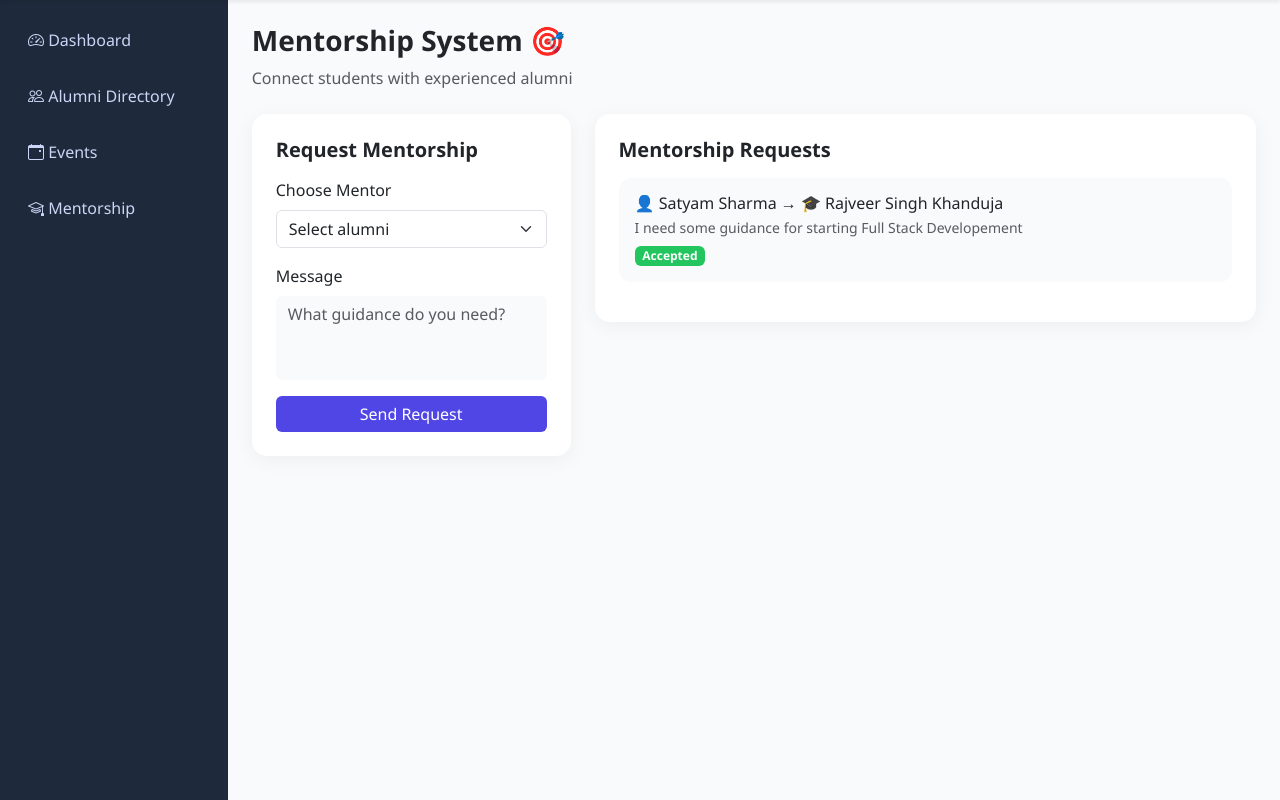
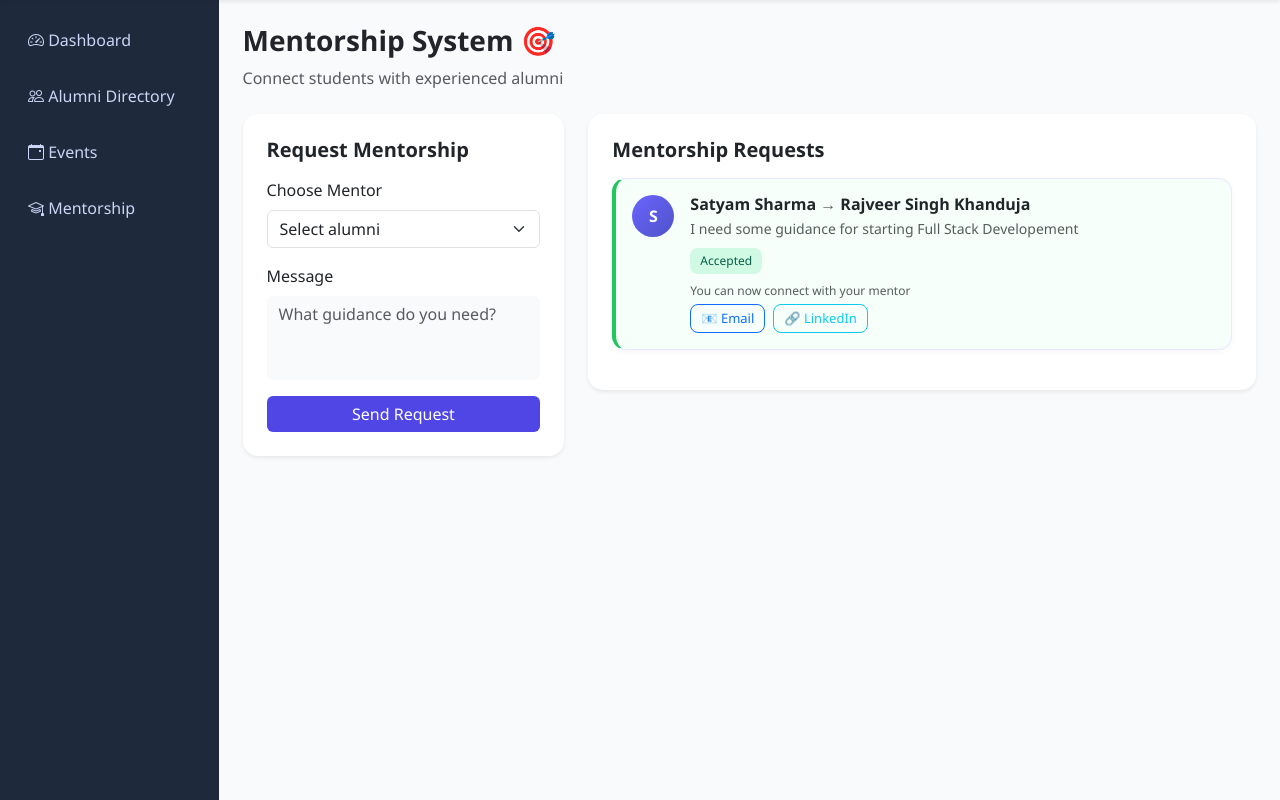
Before and after one commit to SATYAM-SHARMA-07/Alumini-Mnagement, a Flask app: page /mentorship/ in a window 1280 px wide. Shown: the part 56-856 px from the top of the page. Run offline with Flask 3, Linux system fonts and the light colour scheme; a user stored in the database is signed in.

Commit message:
mentor dashboard fixed

```diff
--- a/app/static/css/style.css
+++ b/app/static/css/style.css
@@ -263,3 +263,137 @@
     border-radius: 16px;
     box-shadow: 0 4px 12px rgba(0,0,0,0.05);
 }
+
+/* Request Card */
+.request-card {
+    background: #f8f9ff;
+    border: 1px solid #e6e9ff;
+    border-radius: 14px;
+    transition: 0.2s;
+}
+
+.request-card:hover {
+    background: #eef1ff;
+    transform: translateY(-2px);
+}
+
+/* Avatar */
+.avatar-circle {
+    width: 42px;
+    height: 42px;
+    background: linear-gradient(135deg, #6c63ff, #4e54c8);
+    color: white;
+    font-weight: bold;
+    border-radius: 50%;
+    display: flex;
+    align-items: center;
+    justify-content: center;
+}
+
+/* Status badge */
+.status-badge {
+    padding: 4px 10px;
+    border-radius: 8px;
+    font-size: 12px;
+    text-transform: capitalize;
+}
+
+/* Status colors */
+.status-accepted {
+    background: #d1fae5;
+    color: #065f46;
+}
+
+.status-pending {
+    background: #fef3c7;
+    color: #92400e;
+}
+
+.status-rejected {
+    background: #fee2e2;
+    color: #991b1b;
+}
+
+/* 🔷 Request Card */
+.request-card {
+    background: #f8f9ff;
+    border: 1px solid #e6e9ff;
+    border-radius: 14px;
+    padding: 12px;
+    transition: all 0.2s ease;
+    box-shadow: 0 2px 6px rgba(0,0,0,0.04);
+}
+
+.request-card:hover {
+    background: #eef1ff;
+    transform: translateY(-2px);
+}
+
+/* 🔷 Avatar Circle */
+.avatar-circle {
+    width: 42px;
+    height: 42px;
+    background: linear-gradient(135deg, #6c63ff, #4e54c8);
+    color: white;
+    font-weight: bold;
+    border-radius: 50%;
+    display: flex;
+    align-items: center;
+    justify-content: center;
+}
+
+/* 🔷 Status Badge */
+.status-badge {
+    padding: 4px 10px;
+    border-radius: 8px;
+    font-size: 12px;
+    text-transform: capitalize;
+    display: inline-block;
+}
+
+/* Status Colors */
+.status-accepted {
+    background: #d1fae5;
+    color: #065f46;
+}
+
+.status-pending {
+    background: #fef3c7;
+    color: #92400e;
+}
+
+.status-rejected {
+    background: #fee2e2;
+    color: #991b1b;
+}
+
+/* 🔥 Highlight Accepted Requests */
+.request-card:has(.status-accepted) {
+    border-left: 4px solid #22c55e;
+    background: #f6fff9;
+}
+
+/* 🔷 Contact Buttons */
+.request-card .btn-outline-primary,
+.request-card .btn-outline-info {
+    border-radius: 8px;
+    padding: 4px 10px;
+    font-size: 13px;
+    transition: 0.2s;
+}
+
+/* Hover Effects */
+.request-card .btn-outline-primary:hover {
+    background-color: #4f46e5;
+    color: white;
+}
+
+.request-card .btn-outline-info:hover {
+    background-color: #0ea5e9;
+    color: white;
+}
+
+/* 🔷 Small Text Fix */
+.request-card small {
+    font-size: 12px;
+}
--- a/app/templates/mentorship.html
+++ b/app/templates/mentorship.html
@@ -9,10 +9,10 @@
 
 <div class="row g-4">
 
-    <!-- 🔷 LEFT: REQUEST FORM (STUDENT ONLY) -->
+    <!-- 🔷 LEFT: REQUEST FORM -->
     {% if current_user.role == 'student' %}
     <div class="col-lg-4">
-        <div class="card p-4 h-100">
+        <div class="card p-4 h-100 shadow-sm">
 
             <h5 class="fw-bold mb-3">Request Mentorship</h5>
 
@@ -46,34 +46,75 @@
     </div>
     {% endif %}
 
-    <!-- 🔷 RIGHT: REQUESTS LIST -->
+    <!-- 🔷 RIGHT: REQUESTS -->
     <div class="{% if current_user.role == 'student' %}col-lg-8{% else %}col-12{% endif %}">
 
-        <div class="card p-4">
+        <div class="card p-4 shadow-sm">
 
             <h5 class="fw-bold mb-3">Mentorship Requests</h5>
 
             {% for item in requests %}
-            <div class="request-card p-3 mb-3">
+            <div class="request-card p-3 mb-3 d-flex justify-content-between align-items-start">
 
-                <div class="d-flex justify-content-between align-items-start">
+                <!-- LEFT SIDE -->
+                <div class="d-flex gap-3">
+
+                    <!-- Avatar -->
+                    <div class="avatar-circle">
+                        {{ item.student.name[0] }}
+                    </div>
 
                     <!-- Info -->
                     <div>
-                        <h6 class="mb-1">
-                            👤 {{ item.student.name }} → 🎓 {{ item.alumni.name }}
+                        <h6 class="mb-1 fw-semibold">
+                            {{ item.student.name }}
+                            <span class="text-muted">→</span>
+                            {{ item.alumni.name }}
                         </h6>
 
-                        <p class="mb-1 small text-muted">
+                        <p class="mb-2 small text-muted">
                             {{ item.message or "No message provided" }}
                         </p>
 
-                        <span class="badge status-badge status-{{ item.status }}">
+                        <span class="status-badge status-{{ item.status }}">
                             {{ item.status }}
                         </span>
+
+                        <!-- 🔥 CONTACT MENTOR SECTION -->
+                        {% if item.status == 'accepted' %}
+                        <div class="mt-2">
+
+                            <small class="text-muted d-block mb-1">
+                                You can now connect with your mentor
+                            </small>
+
+                            <div class="d-flex gap-2">
+
+                                <!-- Email -->
+                                <a href="mailto:{{ item.alumni.email }}"
+                                   class="btn btn-outline-primary btn-sm">
+                                    📧 Email
+                                </a>
+
+                                <!-- LinkedIn (if exists safely) -->
+                                {% if item.alumni.profile and item.alumni.profile.linkedin %}
+                                <a href="{{ item.alumni.profile.linkedin }}"
+                                   target="_blank"
+                                   class="btn btn-outline-info btn-sm">
+                                    🔗 LinkedIn
+                                </a>
+                                {% endif %}
+
                             </div>
 
-                    <!-- Actions -->
+                        </div>
+                        {% endif %}
+
+                    </div>
+
+                </div>
+
+                <!-- ACTION BUTTONS -->
                 {% if current_user.role == 'alumni' and item.status == 'pending' %}
                 <div class="d-flex gap-2">
                     <a href="{{ url_for('mentorship.update_request', request_id=item.id, action='accept') }}"
@@ -90,9 +131,10 @@
 
             </div>
 
+            {% else %}
+                <div class="text-center py-4">
+                    <p class="text-muted">No mentorship requests yet 📭</p>
                 </div>
-            {% else %}
-                <p class="text-muted text-center">No requests found.</p>
             {% endfor %}
 
         </div>
```
Lines whose indentation alone changed are shown as unchanged.
